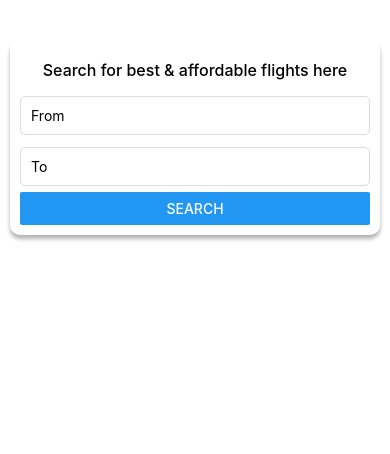
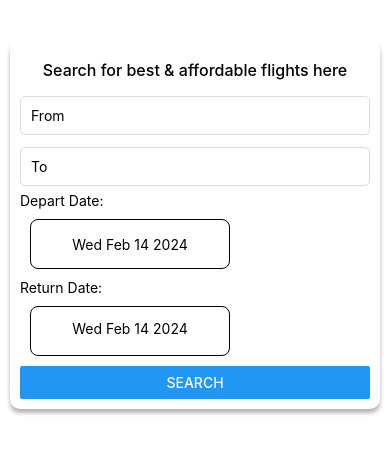
Before and after one commit to VJagdeesh/FlightPriceTracking, a React Native app: screen / in a window 390 px wide. Shown: the top 454 px of the page. Built offline with nearby package versions, Linux system fonts and the light colour scheme.

Commit message:
Fixed DateTimePicker

```diff
--- a/package.json
+++ b/package.json
@@ -15,7 +15,8 @@
     "react-native": "0.73.4",
     "react-native-web": "~0.19.6",
     "react-dom": "18.2.0",
-    "@expo/metro-runtime": "~3.1.3"
+    "@expo/metro-runtime": "~3.1.3",
+    "@react-native-community/datetimepicker": "7.6.1"
   },
   "devDependencies": {
     "@babel/core": "^7.20.0"
--- a/src/components/SearchForm.js
+++ b/src/components/SearchForm.js
@@ -1,12 +1,31 @@
-import { Button, Text, TextInput, View } from "react-native";
+import { Button, Pressable, Text, TextInput, View } from "react-native";
+import DateTimePicker from "@react-native-community/datetimepicker";
 import { useState } from "react";
 import { StyleSheet } from "react-native";
 export default function SearchForm() {
   const [from, setFrom] = useState("");
   const [to, setTo] = useState("");
+  const [departDate, setDepartDate] = useState(new Date());
+  const [returnDate, setReturnDate] = useState(new Date());
+  const [showDepartDatePicker, setShowDepartDatePicker] = useState(false);
+  const [showReturnDatePicker, setShowReturnDatePicker] = useState(false);
+
   const onSearchPress = () => {
     console.log("Button Pressed");
   };
+
+  const handleDepartDatePickerChange = (event, selectedDate) => {
+    const currentDate = selectedDate || departDate;
+    setShowDepartDatePicker(false);
+    setDepartDate(currentDate);
+  };
+
+  const handleReturnDatePickerChange = (event, selectedDate) => {
+    const currentDate = selectedDate || returnDate;
+    setShowReturnDatePicker(false);
+    setReturnDate(currentDate);
+  };
+
   return (
     <View style={styles.card}>
       <Text style={styles.title}>
@@ -24,6 +43,48 @@ export default function SearchForm() {
         onChangeText={(newText) => setTo(newText)}
         style={styles.input}
       />
+      {/* <DateTimePicker
+        value={departDate}
+        onChange={(event, date) => setDepartDate(date || new Date())}
+      />
+      <DateTimePicker
+        value={returnDate}
+        onChange={(event, date) => setReturnDate(date || new Date())}
+      /> */}
+      <Text>Depart Date:</Text>
+      <Pressable style={styles.rectangularBox}>
+        <Text
+          // title="Select Depart Date"
+          // value={departDate || new Date()}
+          onPress={() => setShowDepartDatePicker(true)}
+          style={{ color: "black", padding: 4 }}
+        >
+          {departDate.toDateString()}
+        </Text>
+      </Pressable>
+      {showDepartDatePicker && (
+        <DateTimePicker
+          value={departDate}
+          onChange={handleDepartDatePickerChange}
+        />
+      )}
+      <Text>Return Date:</Text>
+      <Pressable style={styles.rectangularBox}>
+        <Text
+          // value={returnDate || new Date()}
+          // title="Select Return Date"
+          style={{ color: "black", padding: 4, marginBottom: 5 }}
+          onPress={() => setShowReturnDatePicker(true)}
+        >
+          {returnDate.toDateString()}
+        </Text>
+      </Pressable>
+      {showReturnDatePicker && (
+        <DateTimePicker
+          value={returnDate}
+          onChange={handleReturnDatePickerChange}
+        />
+      )}
       <Button title="search" onPress={onSearchPress} />
     </View>
   );
@@ -59,4 +120,14 @@ const styles = StyleSheet.create({
     padding: 10,
     borderRadius: 5,
   },
+  rectangularBox: {
+    width: 200,
+    height: 50,
+    justifyContent: "center",
+    alignItems: "center",
+    borderRadius: 8,
+    borderColor: "black",
+    borderWidth: 1,
+    margin: 10,
+  },
 });
```
Also changed, not shown: 1 other file (tests, documents, lock files or other folders).
